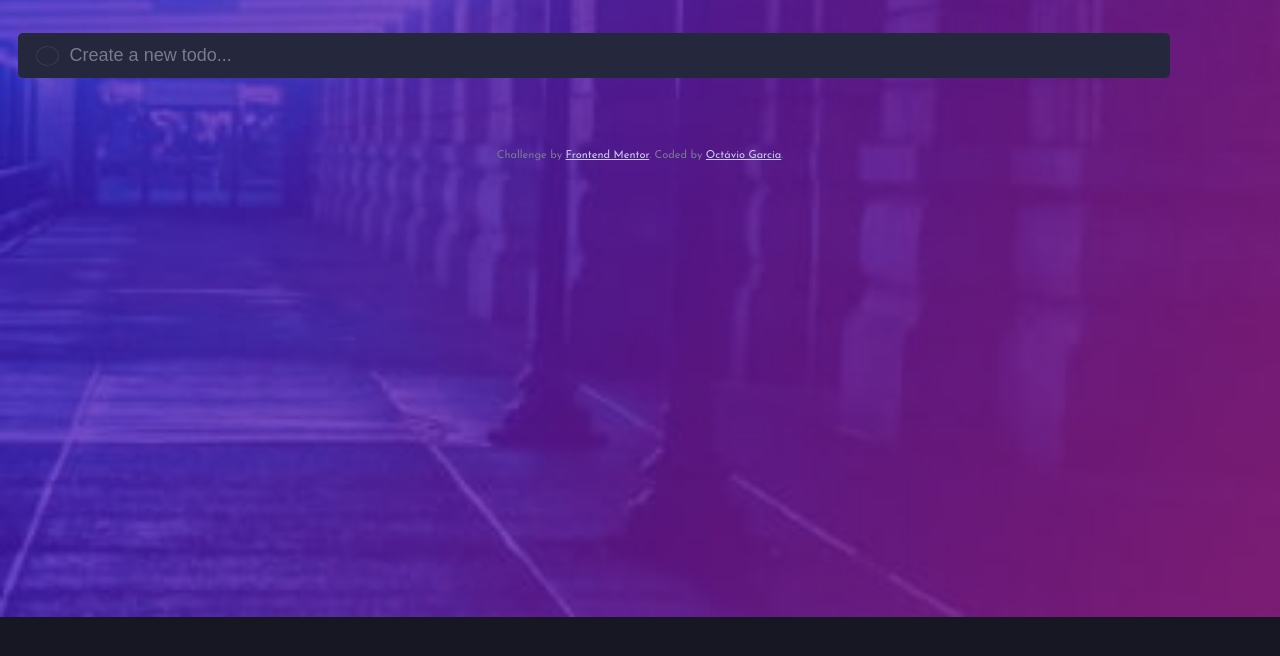
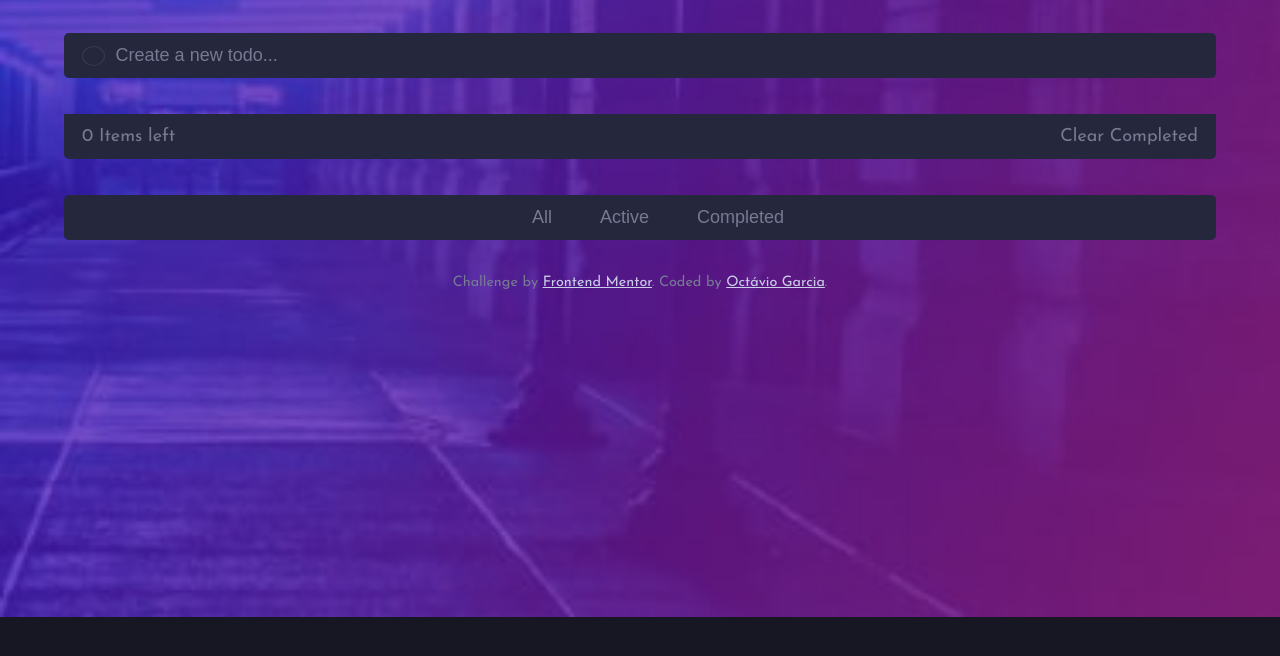
Before and after one commit to oc-garcia/todo-app-main, a plain HTML site: page index.html in a window 1280 px wide. Shown: the part 66-722 px from the top of the page. Drawn offline with Linux system fonts and the light colour scheme.

Commit message:
implementing counter

```diff
--- a/css/style.css
+++ b/css/style.css
@@ -5,7 +5,7 @@
   font-family: "Josefin Sans", sans-serif;
   font-weight: 400;
   --Bright_Blue: hsl(220, 98%, 61%);
-  --Check_Background: linear-gradient hsl(192, 100%, 67%) to hsl(280, 87%, 65%);
+  --Check_Background: linear-gradient(#57ddff,	#c058f3);
   /*light theme*/
   --Very_Light_Gray: hsl(0, 0%, 98%);
   --Very_Light_Grayish_Blue: hsl(236, 33%, 92%);
@@ -48,7 +48,7 @@ body {
   display: flex;
   align-items: center;
   justify-content: space-between;
-  margin: 2rem 1rem;
+  margin: 2rem auto;
   background-color: var(--Very_Dark_Desaturated_Blue);
   width: 90%;
   height: 2.5rem;
@@ -72,7 +72,7 @@ body {
   width: 100%;
   color: var(--Light_Grayish_Blue);
   font-weight: 400;
-  font-size: 18px;
+  font-size: 1rem;
 }
 
 .task__insert-input:focus {
@@ -88,7 +88,7 @@ body {
   display: flex;
   align-items: center;
   justify-content: space-between;
-  margin: 0rem 1rem;
+  margin: 0rem auto;
   background-color: var(--Very_Dark_Desaturated_Blue);
   width: 90%;
   height: 2.5rem;
@@ -98,15 +98,6 @@ body {
 
 .task__new-container:first-child {
   border-radius: 5px 5px 0 0;
-}
-
-.task__new-container:last-child {
-  border-radius: 0 0 5px 5px;
-  border: none;
-}
-
-.task__new-container:only-child {
-  border-radius: 5px;
 }
 
 .flex-container {
@@ -120,7 +111,7 @@ ul li {
 }
 
 .done {
-  background-image: url(../images/icon-check.svg);
+  background: url(../images/icon-check.svg), var(--Check_Background);
   background-repeat: no-repeat;
   background-size: contain;
 }
@@ -135,9 +126,50 @@ ul li {
   color: transparent;
 }
 
+.counter__container {
+  display: flex;
+  align-items: center;
+  justify-content: space-between;
+  margin: 0rem auto;
+  background-color: var(--Very_Dark_Desaturated_Blue);
+  width: 90%;
+  height: 2.5rem;
+  border: none;
+  border-radius: 0 0 5px 5px;
+}
+
+.counter-item {
+  color: var(--Dark_Grayish_Blue);
+  margin: 0 1rem;
+}
+
+.filter {
+  display: flex;
+  align-items: center;
+  justify-content: center;
+  margin: 2rem auto;
+  background-color: var(--Very_Dark_Desaturated_Blue);
+  width: 90%;
+  height: 2.5rem;
+  border: none;
+  border-radius: 5px;
+}
+
+.filter__btn {
+  background-color: transparent;
+  border: none;
+  color: var(--Dark_Grayish_Blue);
+  font-size: 1rem;
+  margin-left: 2rem;
+}
+
+.filter__btn:hover {
+  cursor: pointer;
+}
+
 .attribution {
-  margin-top: 4rem;
-  font-size: 11px;
+  margin-top: 2rem;
+  font-size: 0.8rem;
   text-align: center;
   color: var(--Dark_Grayish_Blue);
 }
--- a/index.html
+++ b/index.html
@@ -21,6 +21,16 @@
     </div>
     <ul class="task__new-task-field" id="newTask"></ul>
 
+    <div class="counter__container">
+      <p class="counter-item" id="counterField">0 Items left</p>
+      <p class="counter-item">Clear Completed</p>
+    </div>
+
+    <div class="filter">
+      <button class="filter__btn" id="">All</button>
+      <button class="filter__btn" id="">Active</button>
+      <button class="filter__btn" id="">Completed</button>
+    </div>
     <div class="attribution">
       Challenge by <a href="https://www.frontendmentor.io?ref=challenge" target="_blank">Frontend Mentor</a>. Coded by
       <a href="https://github.com/oc-garcia">Octávio Garcia</a>.
--- a/js/main.js
+++ b/js/main.js
@@ -1,11 +1,13 @@
 let taskCreator = document.getElementById("taskCreator");
 let newTaskField = document.getElementById("newTask");
+let counterField = document.getElementById("counterField")
 
 document.addEventListener("keyup", (event) => {
   switch (event.key) {
     case "Enter":
       if (taskCreator.value != "") {
         createTask();
+        counterField.innerHTML = `${countElements(taskCreator)} Items left`;
       }
       break;
 
@@ -17,6 +19,7 @@ document.addEventListener("keyup", (event) => {
 function createTask() {
   var newTask = document.createElement("li");
   newTask.classList.add("task__new-container");
+  newTask.id = "newTaskId";
 
   var flexContainer = document.createElement("div");
   flexContainer.classList.add("flex-container");
@@ -46,3 +49,10 @@ function createTask() {
     newTask.remove();
   }
 }
+
+function countElements(id) {
+  // Get all elements with the specified id
+  const elements = document.getElementById(`#${id}`);
+  // Return the number of elements
+  return elements.length;
+}
```
